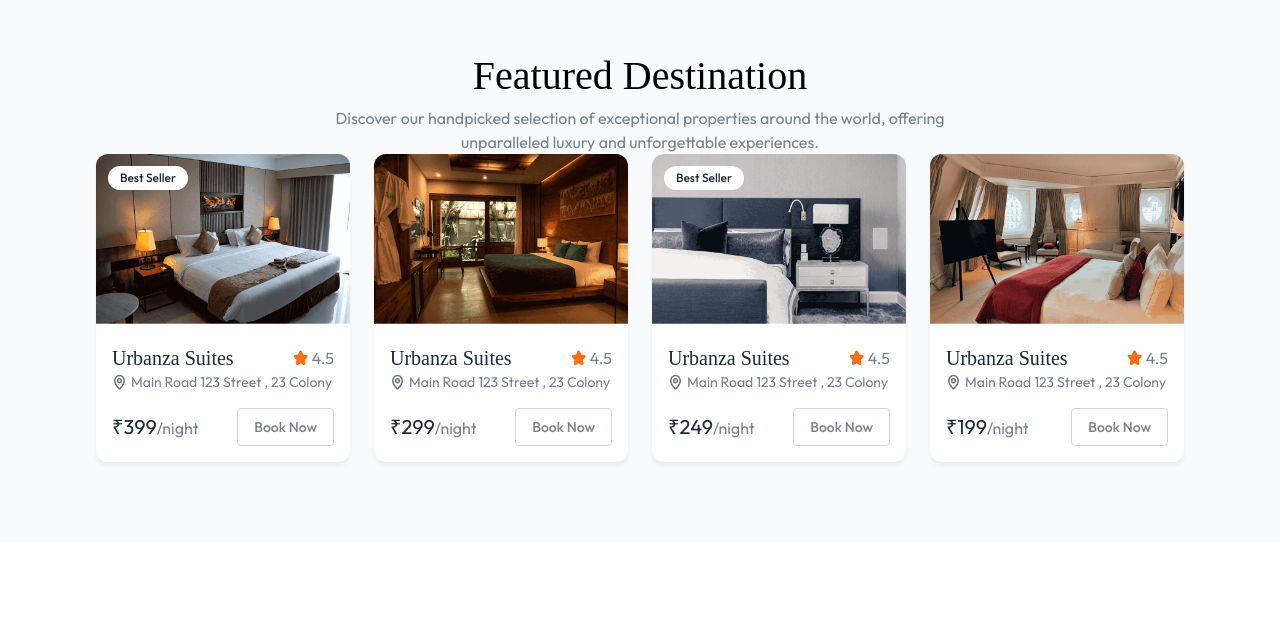
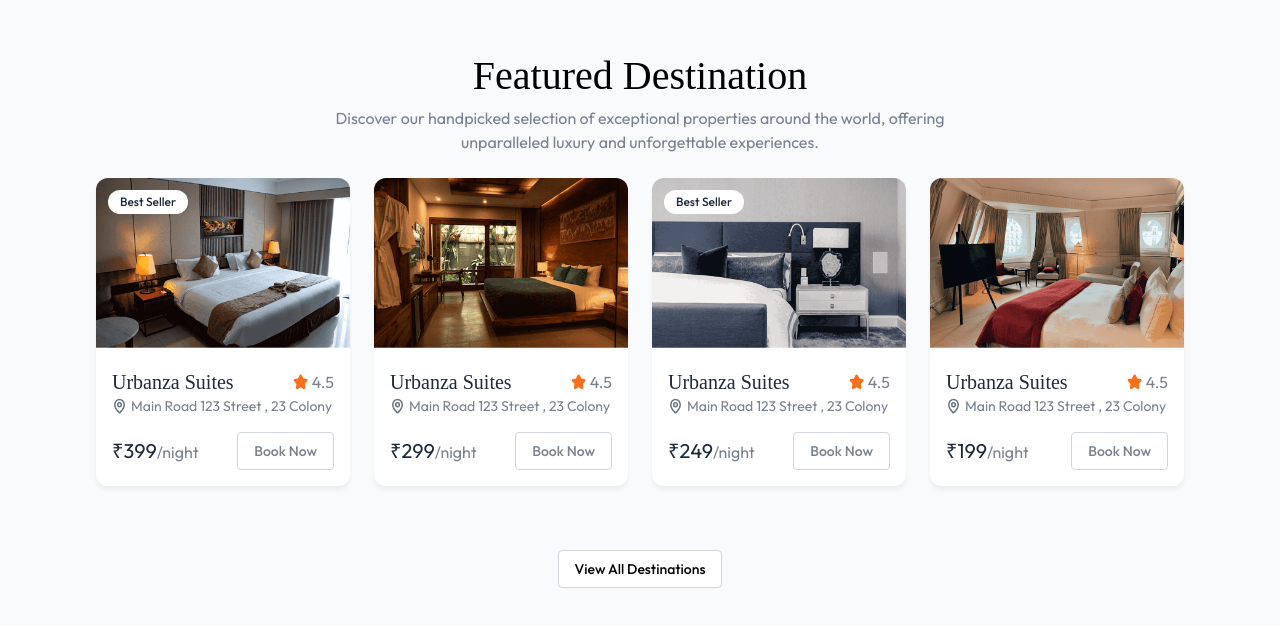
Before and after one commit to jeevankumar812/Hotel-Book, a React (Vite) app in the folder client/: page / in a window 1280 px wide. Shown: the part 826-1452 px from the top of the page. Before the commit the page ends 1368 px from the top, so only its background shows below. Built offline with nearby package versions, Linux system fonts and the light colour scheme; no server answers; a web font is replaced by a local one.

Commit message:
Added Buton and Onclick property Added

```diff
--- a/client/src/components/FeaturedDestination.jsx
+++ b/client/src/components/FeaturedDestination.jsx
@@ -2,17 +2,26 @@
 import { roomsDummyData } from '../assets/assets'
 import HotelCard from './HotelCard'
 import Title from './Title'
+import { useNavigate } from 'react-router-dom'
 
 const FeaturedDestination = () => {
+  const navigate=useNavigate();
   return (
     <div className='flex flex-col items-center px-6 md:px-16 lg:px-24 bg-slate-50 py-20'>
       <Title title='Featured Destination' subTitle='Discover our
        handpicked selection of exceptional properties around the world, offering unparalleled luxury and unforgettable experiences.'/>
+       <br/>
+
       <div className='grid grid-cols-1 sm:grid-cols-2 lg:grid-cols-4 gap-6'>
         {roomsDummyData.slice(0, 4).map((room, index) => (
           <HotelCard key={room._id} room={room} index={index} />
         ))}
       </div>
+
+      <button onClick={()=>{navigate('/rooms'); scrollTo(0,0)}}
+      className='my-16 px-4 py-2 text-sm font-medium border border-gray-300 rounded bg-white hover:bg-gray-50 transition-all cursor-pointer'>
+        View All Destinations
+      </button>
     </div>
   )
 }
```
